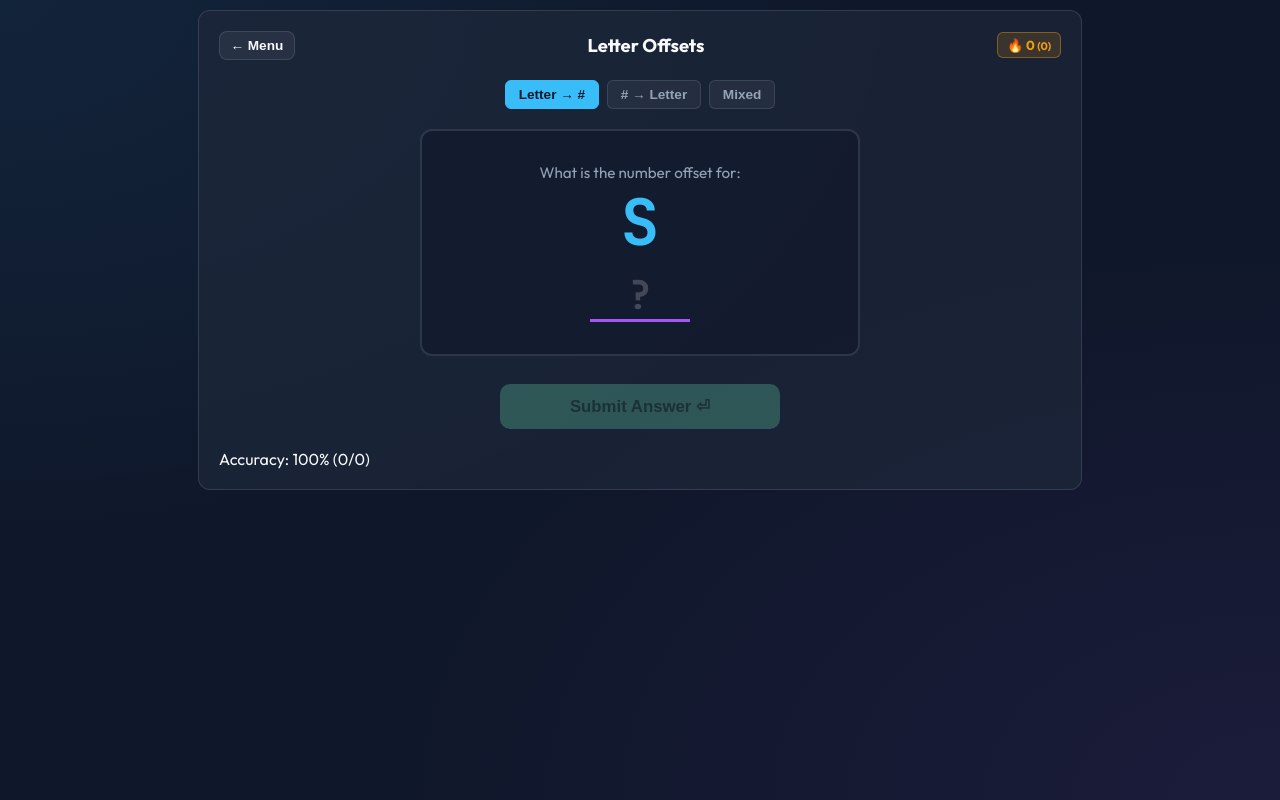
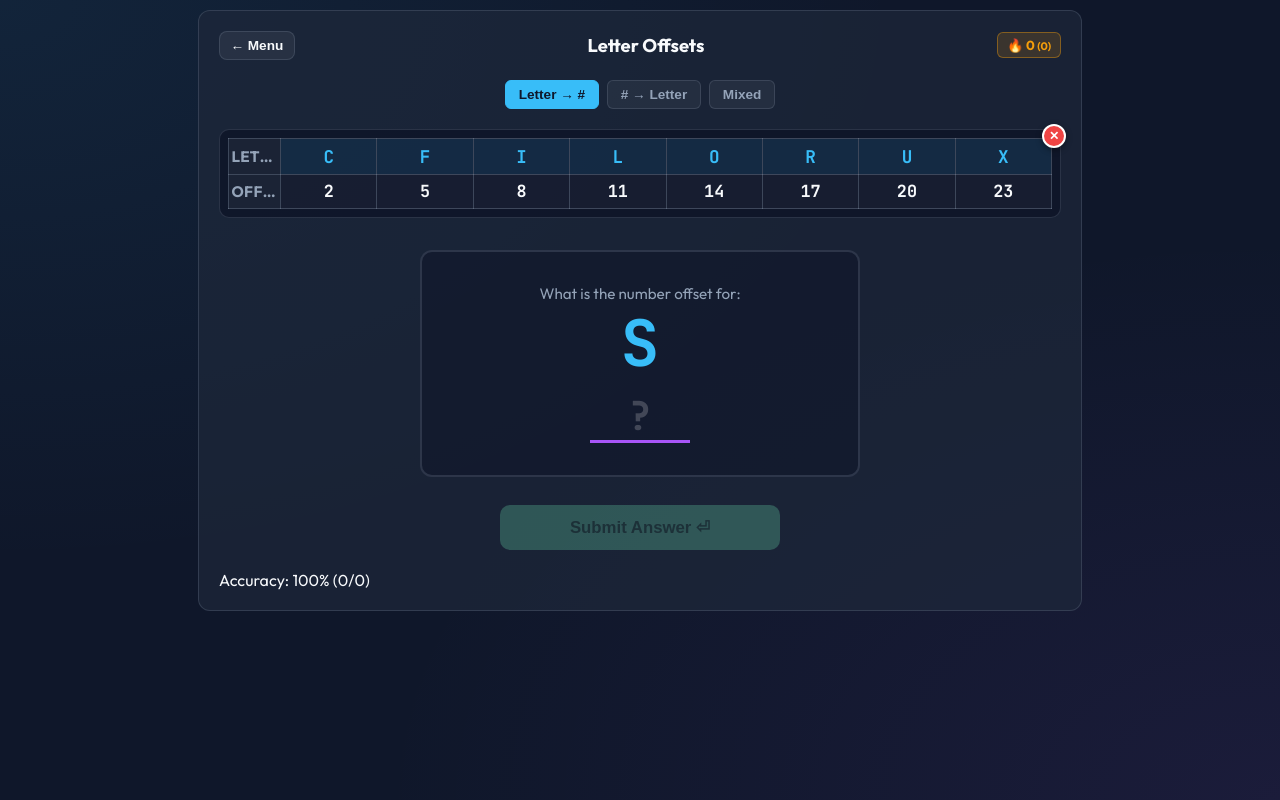
Before and after one commit to pnowell/codebusters, a React (Vite) app: page / in a window 1280 px wide. Both pictures are taken after a click on the button "Letter Offsets". Built offline with nearby package versions, Linux system fonts and the light colour scheme.

Commit message:
Add sparse anchor reference with 8 strictly equal-width columns (C through X)

```diff
--- a/src/components/drills/LetterOffsetDrill.tsx
+++ b/src/components/drills/LetterOffsetDrill.tsx
@@ -11,6 +11,17 @@ interface FloatingGhost {
   id: string;
   text: string;
 }
+
+const ANCHORS = [
+  { letter: 'C', offset: 2 },
+  { letter: 'F', offset: 5 },
+  { letter: 'I', offset: 8 },
+  { letter: 'L', offset: 11 },
+  { letter: 'O', offset: 14 },
+  { letter: 'R', offset: 17 },
+  { letter: 'U', offset: 20 },
+  { letter: 'X', offset: 23 },
+];
 
 export const LetterOffsetDrill: React.FC<LetterOffsetDrillProps> = ({ onBack }) => {
   const [mode, setMode] = useState<DrillMode>('letterToNum');
@@ -27,6 +38,7 @@ export const LetterOffsetDrill: React.FC<LetterOffsetDrillProps> = ({ onBack })
   const [totalQuestions, setTotalQuestions] = useState<number>(0);
   const [correctQuestions, setCorrectQuestions] = useState<number>(0);
   const [ghosts, setGhosts] = useState<FloatingGhost[]>([]);
+  const [showRef, setShowRef] = useState<boolean>(true);
 
   const answerInputRef = useRef<HTMLInputElement | null>(null);
 
@@ -181,6 +193,61 @@ export const LetterOffsetDrill: React.FC<LetterOffsetDrillProps> = ({ onBack })
         </button>
       </div>
 
+      {/* Sparse Anchors Reference Panel */}
+      {showRef ? (
+        <div className="sparse-ref-panel">
+          <button
+            type="button"
+            className="ref-close-btn"
+            onClick={() => setShowRef(false)}
+            title="Hide reference"
+            aria-label="Hide reference"
+          >
+            ✕
+          </button>
+          <div className="sparse-table-wrapper">
+            <table className="sparse-anchor-table">
+              <colgroup>
+                <col className="col-label" />
+                {ANCHORS.map(a => (
+                  <col key={a.letter} className="col-data" />
+                ))}
+              </colgroup>
+              <thead>
+                <tr>
+                  <th className="anchor-header-cell">Letter</th>
+                  {ANCHORS.map(a => (
+                    <th key={a.letter} className="anchor-col-cell anchor-letter">
+                      {a.letter}
+                    </th>
+                  ))}
+                </tr>
+              </thead>
+              <tbody>
+                <tr>
+                  <td className="anchor-header-cell">Offset</td>
+                  {ANCHORS.map(a => (
+                    <td key={a.letter} className="anchor-col-cell anchor-offset">
+                      {a.offset}
+                    </td>
+                  ))}
+                </tr>
+              </tbody>
+            </table>
+          </div>
+        </div>
+      ) : (
+        <div className="show-ref-row">
+          <button
+            type="button"
+            className="btn-simple show-ref-btn"
+            onClick={() => setShowRef(true)}
+          >
+            📖 Show Anchors Reference
+          </button>
+        </div>
+      )}
+
       <div className="offset-card-wrapper">
         {/* Floating animated ghost badges stacking upwards upon correct answers */}
         <div className="ghost-container">
--- a/src/index.css
+++ b/src/index.css
@@ -742,6 +742,74 @@ body {
 }
 
 /* Letter Offsets Specific */
+/* Sparse Anchors Reference Table */
+.sparse-ref-panel {
+  position: relative;
+  background: rgba(15, 23, 42, 0.95);
+  border: 1px solid var(--border-color);
+  border-radius: 10px;
+  padding: 0.5rem;
+  margin-bottom: 0.75rem;
+}
+
+.sparse-table-wrapper {
+  overflow-x: auto;
+  width: 100%;
+}
+
+.sparse-anchor-table {
+  width: 100%;
+  table-layout: fixed;
+  border-collapse: collapse;
+  text-align: center;
+  font-family: var(--font-mono);
+}
+
+.sparse-anchor-table col.col-label {
+  width: 52px;
+}
+
+.sparse-anchor-table col.col-data {
+  width: calc((100% - 52px) / 8);
+}
+
+.sparse-anchor-table th,
+.sparse-anchor-table td {
+  border: 1px solid rgba(148, 163, 184, 0.35);
+  padding: 0.35rem 0.1rem;
+  font-size: 0.95rem;
+  overflow: hidden;
+  text-overflow: ellipsis;
+  box-sizing: border-box;
+}
+
+.anchor-header-cell {
+  background: rgba(255, 255, 255, 0.05);
+  color: var(--text-muted);
+  font-family: var(--font-sans);
+  font-size: 0.7rem;
+  font-weight: 700;
+  text-transform: uppercase;
+  letter-spacing: 0.03em;
+  padding: 0.35rem 0.15rem !important;
+  text-align: center;
+  white-space: nowrap;
+}
+
+.anchor-letter {
+  background: rgba(56, 189, 248, 0.12);
+  color: var(--accent-blue);
+  font-weight: 800;
+  font-size: 1.1rem !important;
+}
+
+.anchor-offset {
+  background: rgba(255, 255, 255, 0.03);
+  color: #f8fafc;
+  font-weight: 800;
+  font-size: 1.05rem !important;
+}
+
 .offset-card-wrapper {
   position: relative;
   display: flex;
```
